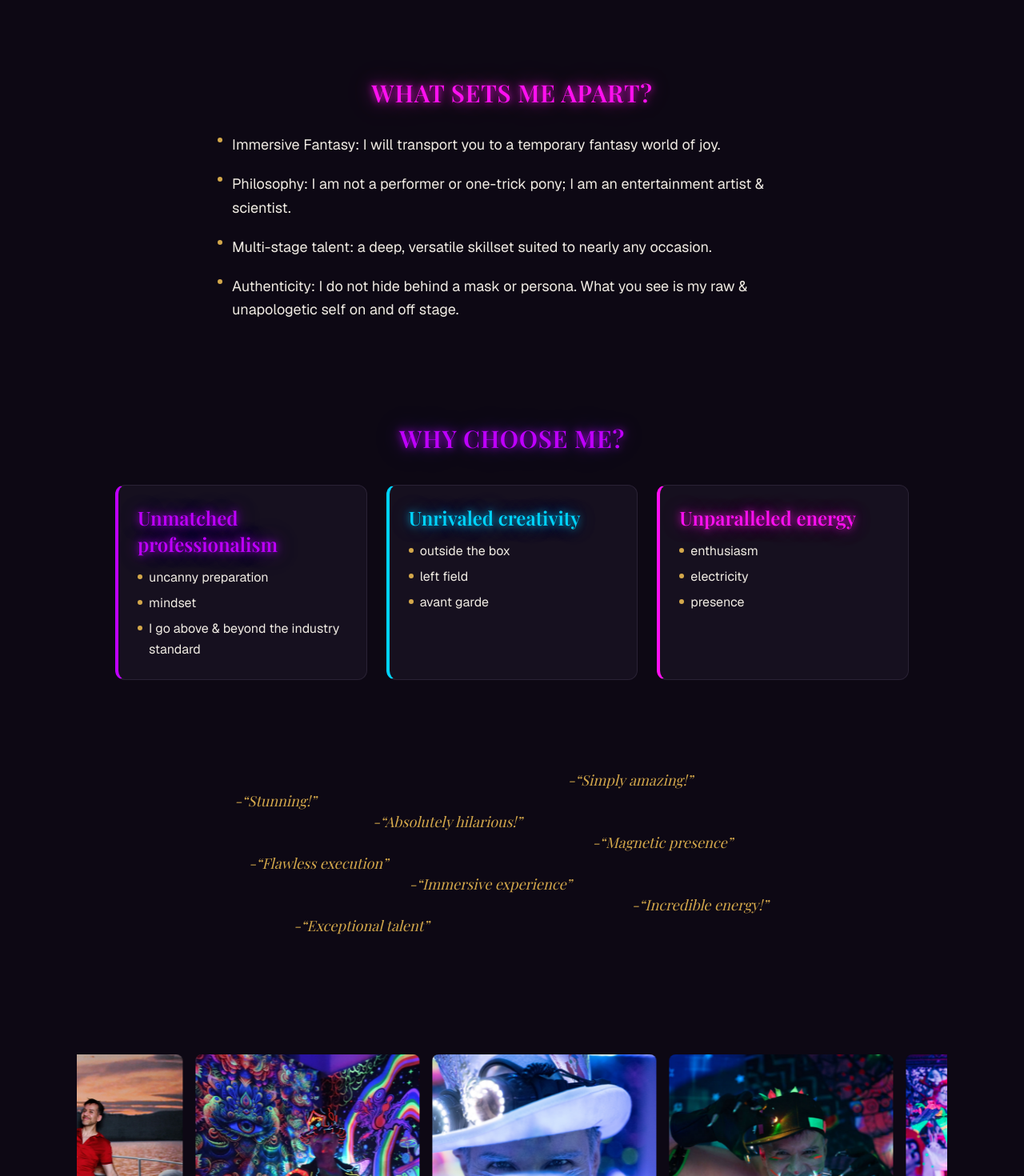
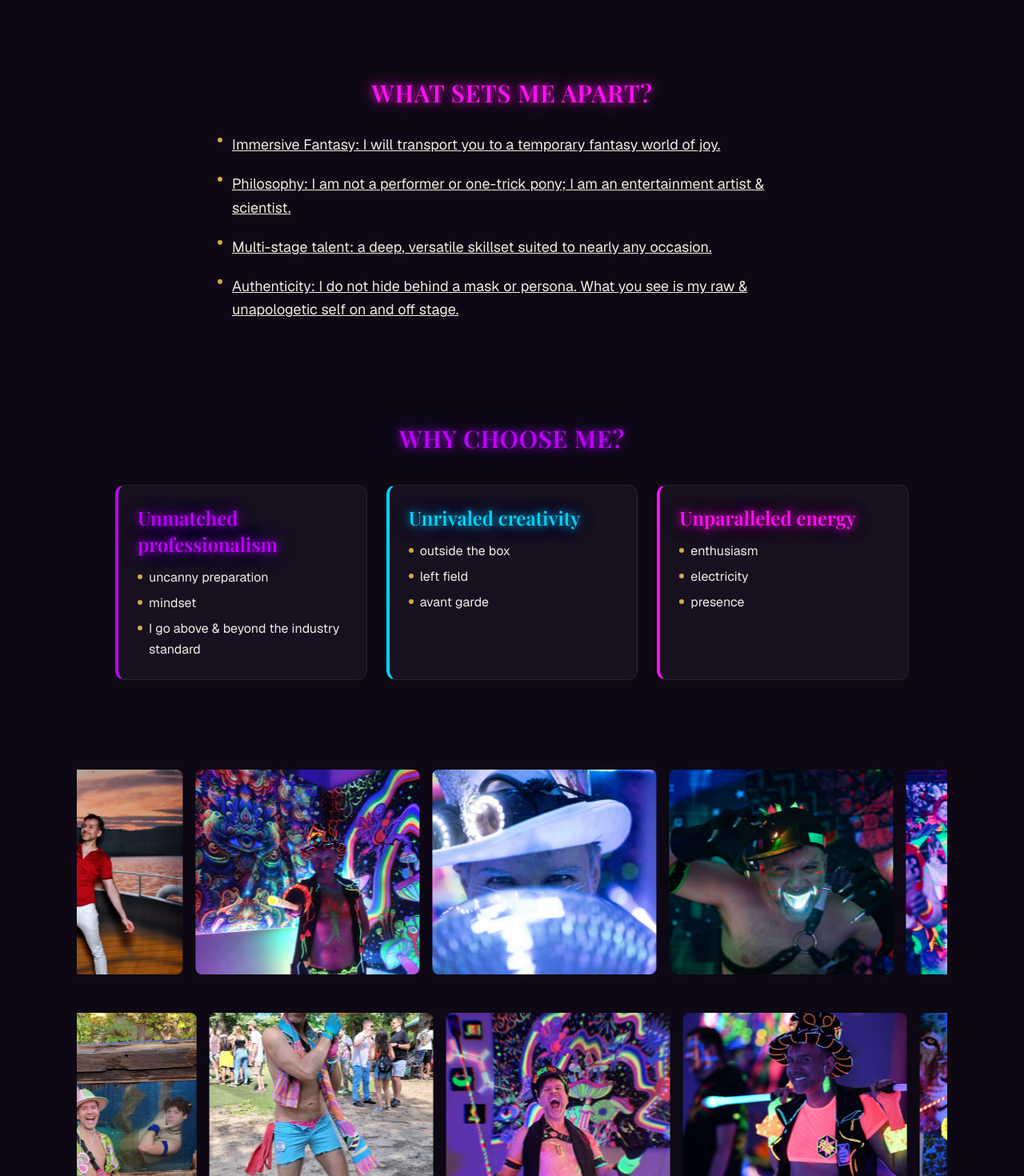
Before and after one commit to Crklemz/jdd, a Next.js app: page /about in a window 1280 px wide. Shown: the part 1155-2625 px from the top of the page at 80% size. Built offline with nearby package versions, Linux system fonts and the light colour scheme; a web font is replaced by a local one.

Commit message:
style: more adjustments

```diff
--- a/app/about/page.tsx
+++ b/app/about/page.tsx
@@ -110,7 +110,7 @@ export default function AboutPage() {
             {whatSetsApartItems.map((item, i) => (
               <li key={i} className="flex gap-3 text-lg leading-relaxed">
                 <span className="mt-1.5 h-1.5 w-1.5 shrink-0 rounded-full bg-accent" aria-hidden />
-                <span>{item}</span>
+                <span className="underline">{item}</span>
               </li>
             ))}
           </ul>
@@ -173,14 +173,14 @@ export default function AboutPage() {
       </section>
 
       {/* Testimonials */}
-      <section
+      {/* <section
         aria-label="Testimonials"
         className="relative left-1/2 right-1/2 -ml-[50vw] -mr-[50vw] w-screen py-12"
       >
         <div className="relative z-10 px-4">
           <ScatteredTestimonials quotes={testimonialQuotes} />
         </div>
-      </section>
+      </section> */}
 
       {/* Two scrolling galleries (pictures 12–21) */}
       <section aria-label="Gallery" className="relative overflow-hidden py-8">
```
